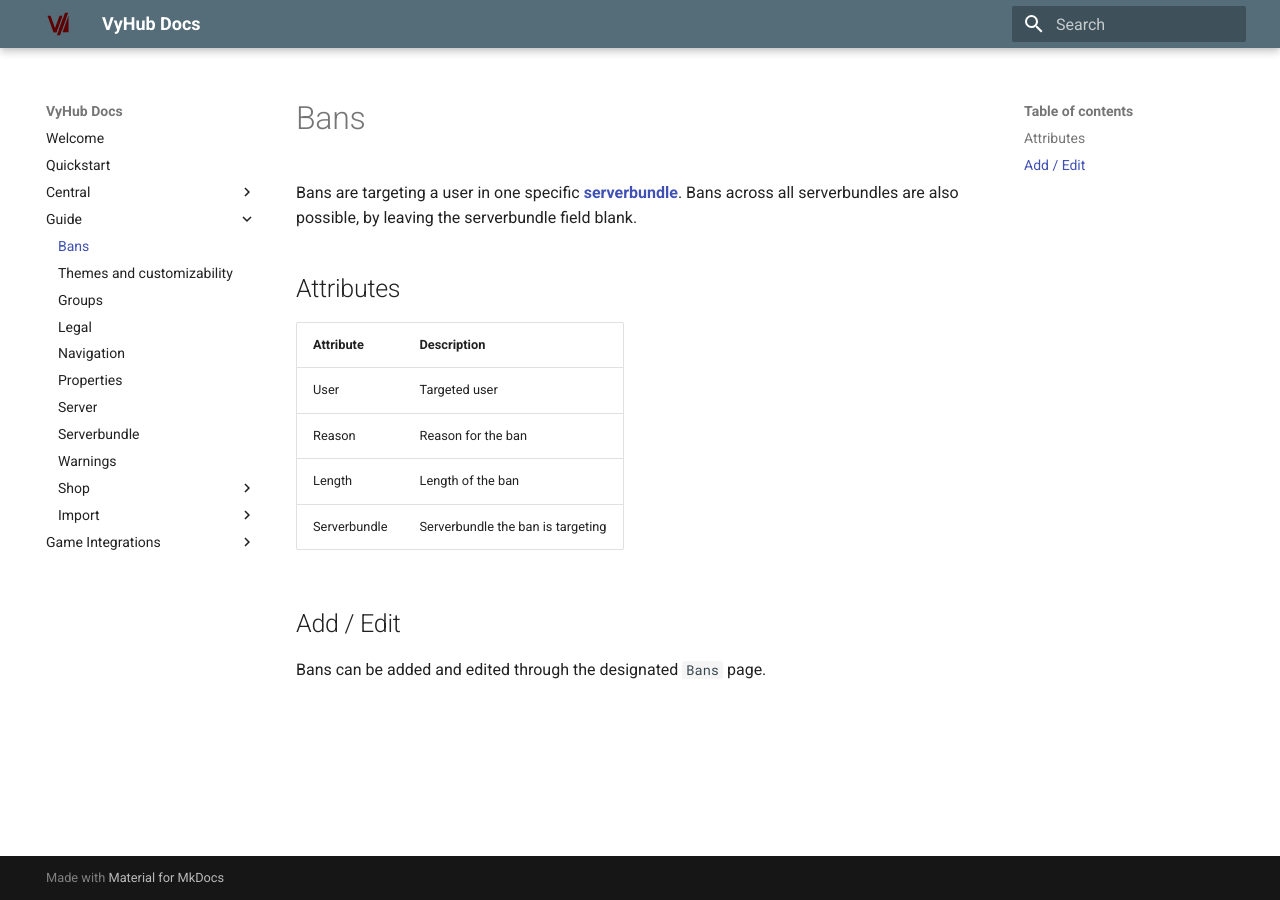
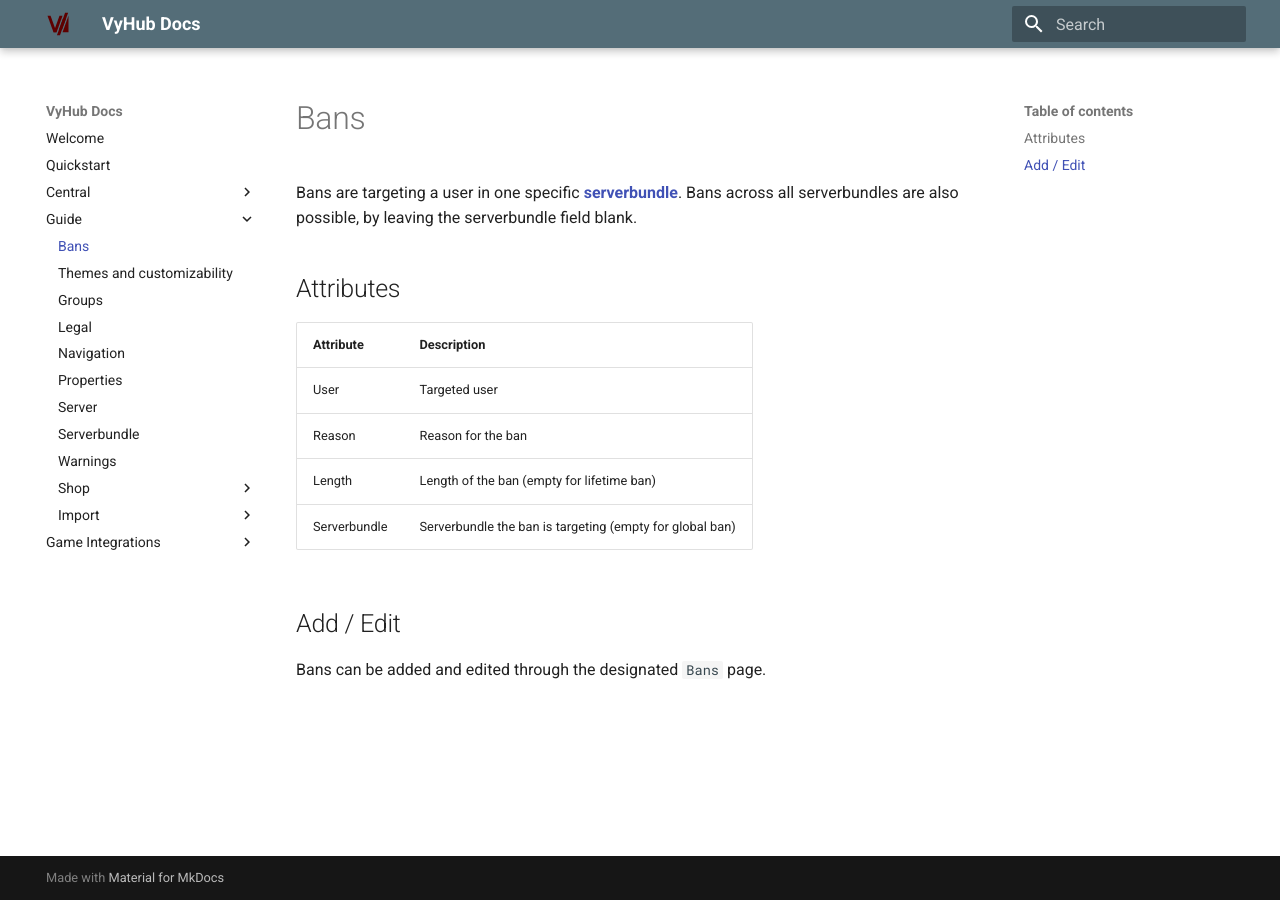
Before and after one commit to nyx-project/vyhub-documentation, an MkDocs documentation site: the page built from docs/guide/ban.md, in a window 1280 px wide. Built offline with MkDocs 1.6.1 and Material for MkDocs 9.7.7, drawn with Linux system fonts in a browser that asks for light colours; the version menu is left out.

```diff
--- a/docs/guide/ban.md
+++ b/docs/guide/ban.md
@@ -4,12 +4,12 @@ Bans are targeting a user in one specific **[serverbundle](server.md)**. Bans ac
 
 ## Attributes
 
-| Attribute | Description |
-| --- | --- |
-| User | Targeted user |
-| Reason | Reason for the ban |
-| Length | Length of the ban |
-| Serverbundle | Serverbundle the ban is targeting |
+| Attribute | Description                                              |
+| --- |----------------------------------------------------------|
+| User | Targeted user                                            |
+| Reason | Reason for the ban                                       |
+| Length | Length of the ban (empty for lifetime ban)               |
+| Serverbundle | Serverbundle the ban is targeting (empty for global ban) |
 
 ## Add / Edit
 
```
Also changed, not shown: docs/index.md (+1 -1 lines).
